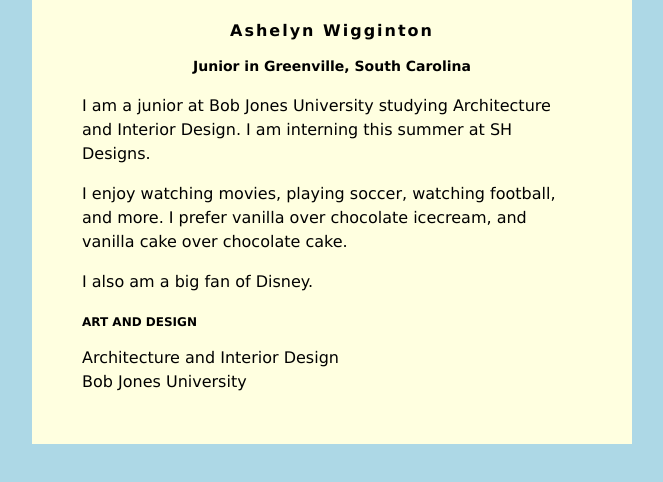
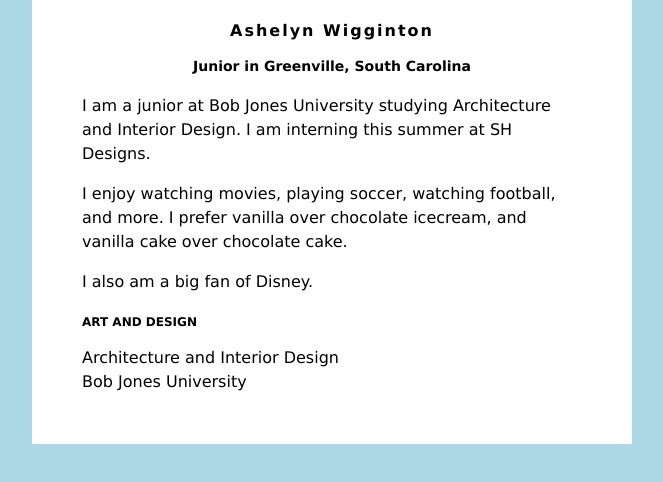
Before and after one commit to ashelynw/ashelynw.github.io, a plain HTML site: page index.html in a window 1280 px wide. Shown: the whole page, without its empty margins (308-971 px from the left). Drawn offline with Linux system fonts and the light colour scheme.

Commit message:
Update index.html

```diff
--- a/index.html
+++ b/index.html
@@ -6,7 +6,7 @@ body {
     font-family: Verdana;
 }
 #content {
-    background: lightyellow;
+    background: white;
     min-width: 200px;
     max-width: 500px;
     padding: 50px;
```
